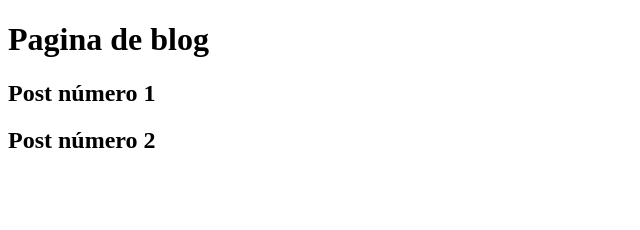
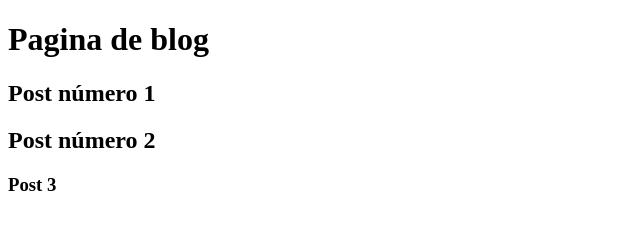
Before and after one commit to jhonatas8020/aulagithub, a plain HTML site: page blog.html in a window 1280 px wide. Shown: the full height of the page, 0-640 px from the left. Drawn offline with Linux system fonts and the light colour scheme.

Commit message:
Alterações blog

```diff
--- a/blog.html
+++ b/blog.html
@@ -10,5 +10,6 @@
     <h1>Pagina de blog</h1>
     <h2>Post número 1</h2>
     <h2>Post número 2</h2>
+    <h3>Post 3</h3>
 </body>
 </html>
```
